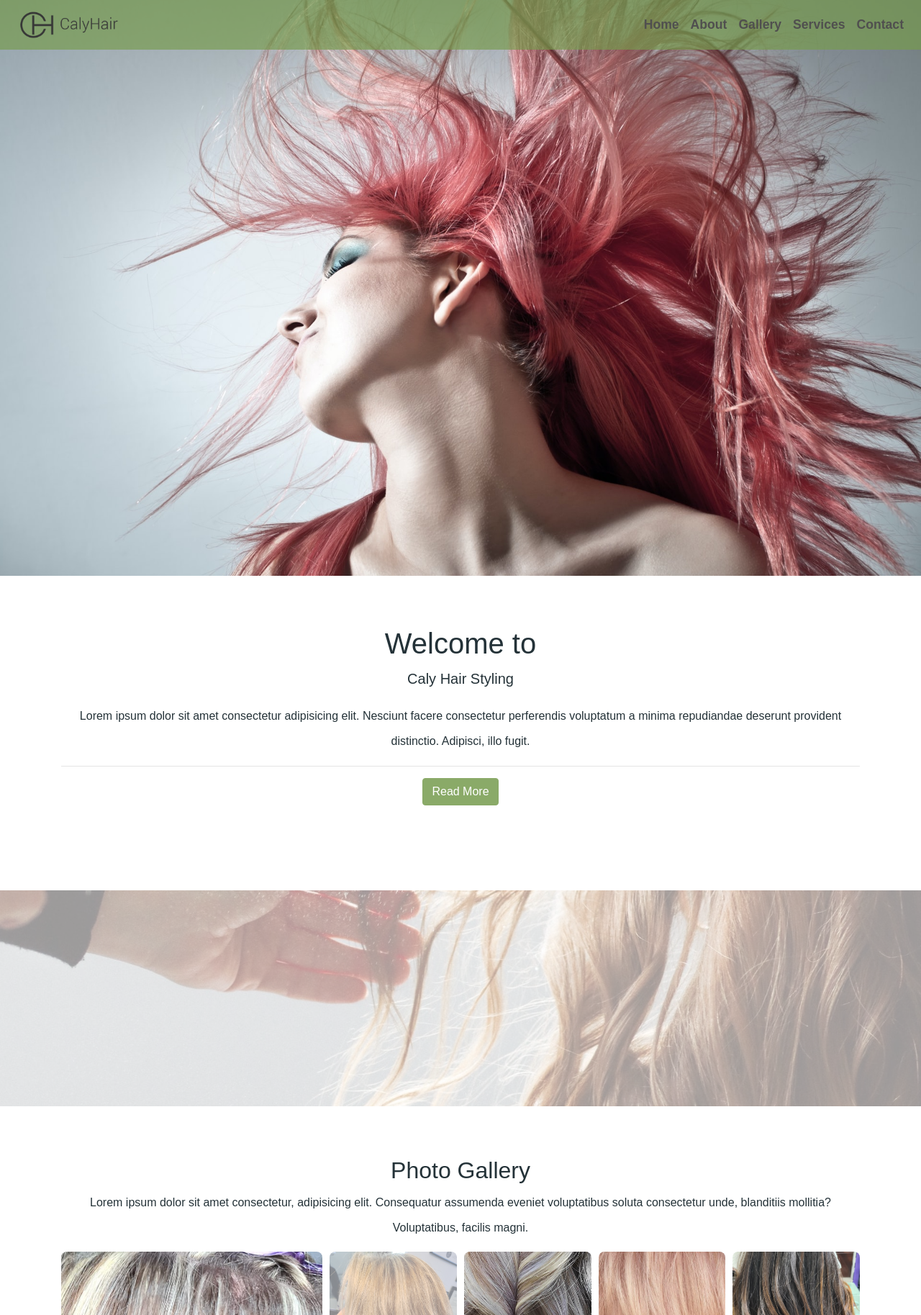
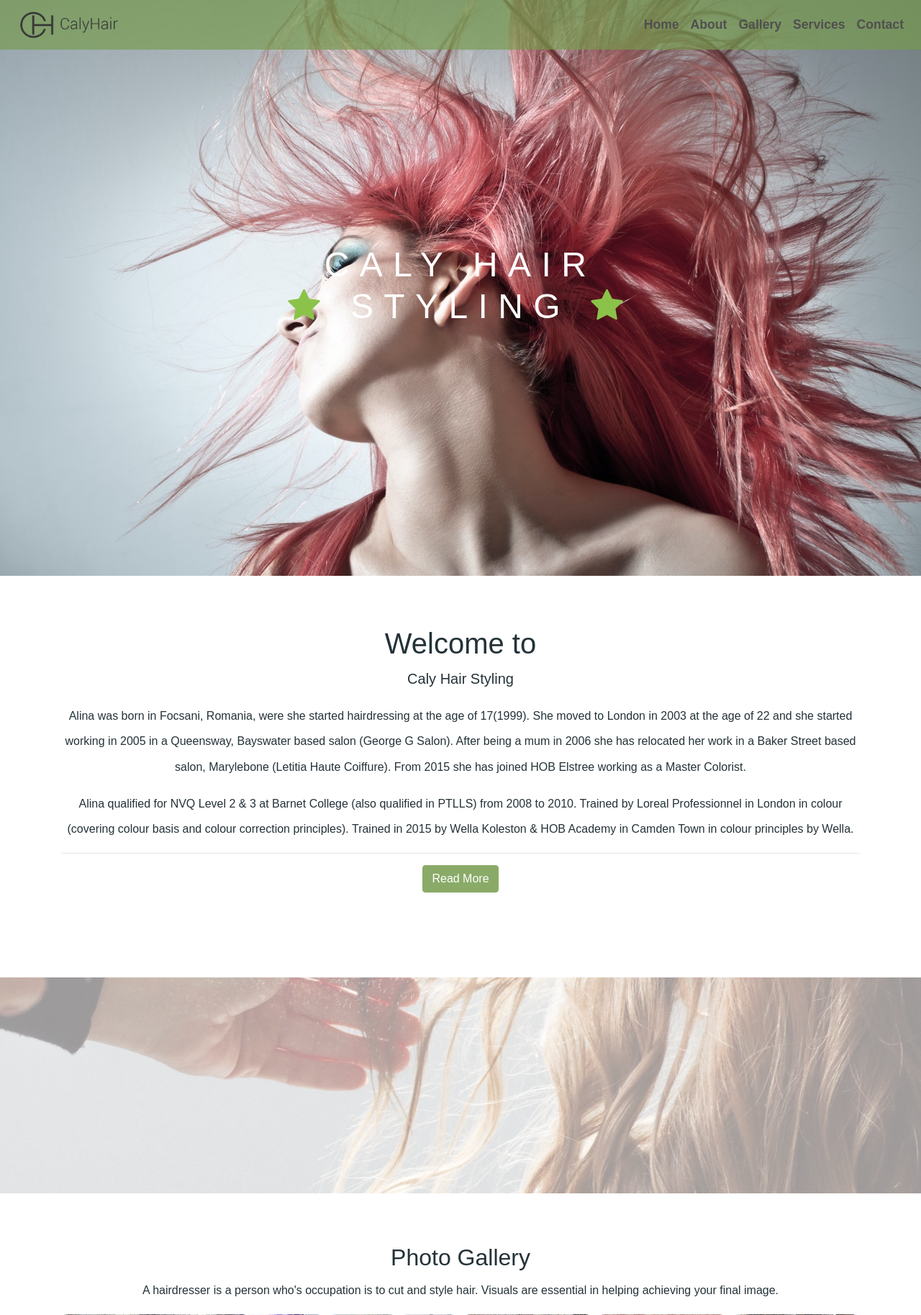
Before and after one commit to Luciano-Lima/caly-hair, a Django app: page / in a window 1280 px wide. Shown: the top 1827 px of the page at 72% size. Run offline with Django 3.2, Linux system fonts and the light colour scheme; data comes from the database, SQL or seed files in the repository; some libraries are stand-ins or nearby versions.

Commit message:
Adding Testimonials reviews

```diff
--- a/hair_salon/templates/index.html
+++ b/hair_salon/templates/index.html
@@ -10,11 +10,11 @@ Caly Hair Styling
     <img class="" src="{% static 'img/bg-img.jpg' %}" alt="background image imgs">
 </div>
 <div class="container-fuid text-center">
-    <div class="background-cover-text animate__animated animate__fadeOut">
+    <div class="background-cover-text animate__animated animate__fadeO">
         <div class="row">
-            <div class="col-12">
+            <div class="col-">
                 <div class="caly-style">
-                    <p class="animate__animated animate__bounce">Caly Hair</p>
+                    <p class="caly-hair-text animate__animated animate__bounce">Caly Hair</p>
                     <span>
                         <i class="fa fa-star animate__animated animate__backInDown" aria-hidden="true"></i>
                         <p class="styling  animate__animated animate__backInDown">Styling</p>
@@ -29,9 +29,15 @@ Caly Hair Styling
         <section id="about" class="introduction">
             <h1>Welcome to</h1>
             <p class="lead">Caly Hair Styling</p>
-            <p>Lorem ipsum dolor sit amet consectetur adipisicing elit. Nesciunt facere consectetur perferendis
-                voluptatum a
-                minima repudiandae deserunt provident distinctio. Adipisci, illo fugit.
+            <p>Alina was born in Focsani, Romania, were she started hairdressing at the age of 17(1999). She moved to
+                London in 2003 at the age of 22 and she started working in 2005 in a Queensway, Bayswater based salon
+                (George G Salon). After being a mum in 2006 she has relocated her work in a Baker Street based salon,
+                Marylebone (Letitia Haute Coiffure). From 2015 she has joined HOB Elstree working as a Master Colorist.
+            </p>
+            <p>Alina qualified for NVQ Level 2 & 3 at Barnet College (also qualified in PTLLS) from 2008 to 2010.
+                Trained
+                by Loreal Professionnel in London in colour (covering colour basis and colour correction principles).
+                Trained in 2015 by Wella Koleston & HOB Academy in Camden Town in colour principles by Wella.
             </p>
             <hr>
             <div class="toggle">
@@ -47,27 +53,17 @@ Caly Hair Styling
                             </div>
 
                             <div class="col-md-6 animate__animated animate__fadeInRight">
-                                <p>Lorem ipsum dolor sit amet consectetur adipisicing elit. Nostrum architecto, rerum
-                                    dolore
-                                    dolorem
-                                    aliquid voluptate numquam? Unde aperiam maiores quisquam numquam cum nesciunt, ea
-                                    aut ex
-                                    sunt
-                                    quaerat minus similique ad commodi voluptates soluta voluptas modi aliquid, impedit
-                                    rem fuga
-                                    perspiciatis iure. Voluptatem voluptate adipisci architecto sed fugiat, blanditiis
-                                    aperiam.
-                                    Quos
-                                    quidem similique dignissimos eveniet consequuntur, esse veritatis harum fugiat
-                                    necessitatibus
-                                    velit ducimus expedita, maiores optio? Doloribus quasi debitis, atque, ea neque
-                                    molestiae
-                                    veritatis praesentium odit provident soluta iure! Quod ut officiis nobis temporibus
-                                    culpa
-                                    repellat aliquid sunt ea, totam repellendus eius odio architecto nam, cum reiciendis
-                                    minus
-                                    nemo
-                                    perferendis.</p>
+                                <p>
+                                    Throughout the years, the passion for hairdressing, especially colour was inspired
+                                    by London’s diversity of cultures & nationalities which made the job full of
+                                    interesting possibilities.
+                                    Colouring hair means complementing the client’s facial tribe, natural undertones and
+                                    is allowing Alina to create a tailored service for every need, want & lifestyle.
+                                    Having had access to great training, with hard work, patience, perseverance,
+                                    effective communication, listening skills, passion for hairdressing and being part
+                                    of fantastic salon teams, Alina is confidently able to offer you a great variety of
+                                    hairdressing services.
+                                </p>
                             </div>
                         </div>
                     </div>
@@ -80,9 +76,9 @@ Caly Hair Styling
     <div class="container">
         <section id="gallery" class="gallery">
             <h2>Photo Gallery</h2>
-            <p>Lorem ipsum dolor sit amet consectetur, adipisicing elit. Consequatur assumenda eveniet voluptatibus
-                soluta
-                consectetur unde, blanditiis mollitia? Voluptatibus, facilis magni.
+            <p>
+                A hairdresser is a person who's occupation is to cut and style hair. Visuals are essential in helping
+                achieving your final image.
             </p>
             <div class="wrapper">
                 <div class="gallery-container w-3">
@@ -198,7 +194,7 @@ Caly Hair Styling
                         <div class="image imgs">
                             <img src="{% static 'img/gallery/img-9.jpeg' %}" class="item">
                         </div>
-                        <div class="text">text-11</div>
+                        <div class="text">Hair-Art</div>
                     </div>
                 </div>
             </div>
@@ -226,10 +222,14 @@ Caly Hair Styling
                                 <i class="fa fa-star" aria-hidden="true"></i>
                                 <i class="fa fa-star" aria-hidden="true"></i>
                             </div>
-                            <p>Lorem ipsum dolor sit amet consectetur adipisicing elit. Laborum, quis!</p>
-                            <div class="chip">
-                                <img src="{% static 'img/alina-profile.jpeg' %}" alt="Person" width="96"
-                                    height="96">John Doe
+                            <div class="text-muted">
+                                <p>Always really happy when Alina does my hair, fab colourist, wonderful blowdry and the
+                                    only
+                                    strightening treatment that works for me! Wouldn't hesitate in recommending her
+                                    services
+                                    also just started cutting my hair too.
+                                </p>
+                                <p>Julia Miles</p>
                             </div>
                         </div>
                         <div class="carousel-item">
@@ -240,10 +240,15 @@ Caly Hair Styling
                                 <i class="fa fa-star" aria-hidden="true"></i>
                                 <i class="fa fa-star" aria-hidden="true"></i>
                             </div>
-                            <p>Lorem ipsum dolor sit amet consectetur adipisicing elit. Laborum, quis!</p>
-                            <div class="chip">
-                                <img src="{% static 'img/alina-profile.jpeg' %}" alt="Person" width="96"
-                                    height="96">John Doe
+                            <div class="text-muted">
+                                <p>I met Alina 5 years ago and not only has she been my hairdresser since, but also
+                                    become very close to my heart. Alina is just brilliant-such a warm and engaging
+                                    person. She always knows what cut suits me best. She's amazing with colour/highlites
+                                    and straightening. My hair has never looked so healthy and conditioned. I've always
+                                    wanted to find a hairdresser I could trust. I couldnt be happier.
+
+                                </p>
+                                <p>Priya Patel</p>
                             </div>
                         </div>
                         <div class="carousel-item">
@@ -254,36 +259,40 @@ Caly Hair Styling
                                 <i class="fa fa-star" aria-hidden="true"></i>
                                 <i class="fa fa-star" aria-hidden="true"></i>
                             </div>
-                            <p>Lorem ipsum dolor sit amet, consectetur adipisicing elit. Rerum, atque.</p>
-                            <div class="chip">
-                                <img src="{% static 'img/alina-profile.jpeg' %}" alt="Person" width="96"
-                                    height="96">John Doe
-                            </div>
-                        </div>
-                        <div class="carousel-item">
-                            <div class="stars">
-                                <i class="fa fa-star" aria-hidden="true"></i>
-                                <i class="fa fa-star" aria-hidden="true"></i>
-                                <i class="fa fa-star" aria-hidden="true"></i>
-                                <i class="fa fa-star" aria-hidden="true"></i>
-                                <i class="fa fa-star" aria-hidden="true"></i>
-                            </div>
-                            <p>Lorem ipsum dolor sit amet consectetur adipisicing elit. Laborum, quis!</p>
-                            <div class="chip">
-                                <img src="{% static 'img/alina-profile.jpeg' %}" alt="Person" width="96"
-                                    height="96">John Doe
+                            <div class="text-muted">
+                                <p>Alina is an excellent and highly experienced hairdresser. She was the only
+                                    hairdresser able to turn my dark hair into blonde succsefully! I have been seeing
+                                    Alina for over 10 years and would never go to anyone else. Her prices are reasonable
+                                    so its no problem to get all sort of treatments for your hair! Alina is also bright
+                                    and bubbly so its a pleasure to have your hair done!
+                                </p>
+                                <p>Laura Dubiner</p>
                             </div>
                         </div>
                     </div>
-                    <a class="carousel-control-prev" href="#carouselExampleControls" role="button" data-slide="prev">
-                        <span class="carousel-control-prev-icon" aria-hidden="true"></span>
-                        <span class="sr-only">Previous</span>
-                    </a>
-                    <a class="carousel-control-next" href="#carouselExampleControls" role="button" data-slide="next">
-                        <span class="carousel-control-next-icon" aria-hidden="true"></span>
-                        <span class="sr-only">Next</span>
-                    </a>
+                    <div class="carousel-item">
+                        <div class="stars">
+                            <i class="fa fa-star" aria-hidden="true"></i>
+                            <i class="fa fa-star" aria-hidden="true"></i>
+                            <i class="fa fa-star" aria-hidden="true"></i>
+                            <i class="fa fa-star" aria-hidden="true"></i>
+                            <i class="fa fa-star" aria-hidden="true"></i>
+                        </div>
+                        <p>Lorem ipsum dolor sit amet consectetur adipisicing elit. Laborum, quis!</p>
+                        <div class="chip">
+                            <img src="{% static 'img/alina-profile.jpeg' %}" alt="Person" width="96" height="96">John
+                            Doe
+                        </div>
+                    </div>
                 </div>
+                <a class="carousel-control-prev" href="#carouselExampleControls" role="button" data-slide="prev">
+                    <span class="carousel-control-prev-icon" aria-hidden="true"></span>
+                    <span class="sr-only">Previous</span>
+                </a>
+                <a class="carousel-control-next" href="#carouselExampleControls" role="button" data-slide="next">
+                    <span class="carousel-control-next-icon" aria-hidden="true"></span>
+                    <span class="sr-only">Next</span>
+                </a>
             </div>
         </section>
     </div>
@@ -302,7 +311,7 @@ Caly Hair Styling
                             <h2 class="mb-0">
                                 <button class="btn btn-link" type="button" data-toggle="collapse"
                                     data-target="#collapseOne" aria-expanded="true" aria-controls="collapseOne">
-                                    Styling<i class="fa fa-arrow-circle-down" aria-hidden="true"></i>
+                                    Up-Styling<i class="fa fa-arrow-circle-down" aria-hidden="true"></i>
                                 </button>
                             </h2>
                         </div>
@@ -322,7 +331,7 @@ Caly Hair Styling
                             <h2 class="mb-0">
                                 <button class="btn btn-link collapsed" type="button" data-toggle="collapse"
                                     data-target="#collapseTwo" aria-expanded="false" aria-controls="collapseTwo">
-                                    Cutting<i class="fa fa-arrow-circle-down" aria-hidden="true"></i>
+                                    Cutting & Styling<i class="fa fa-arrow-circle-down" aria-hidden="true"></i>
                                 </button>
                             </h2>
                         </div>
```
Also changed, not shown: other parts of hair_salon/templates/index.html (+12 -12 lines).
